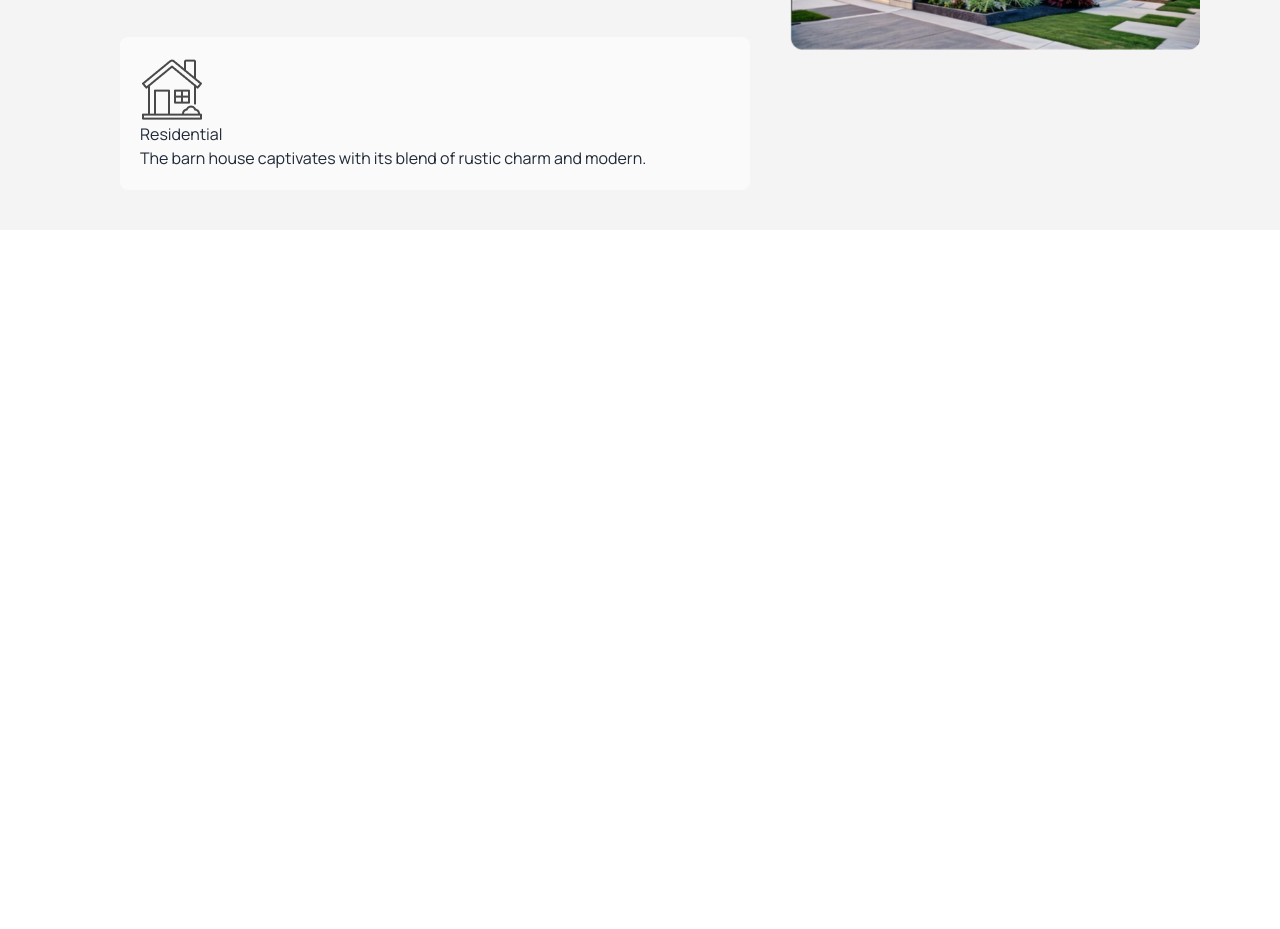
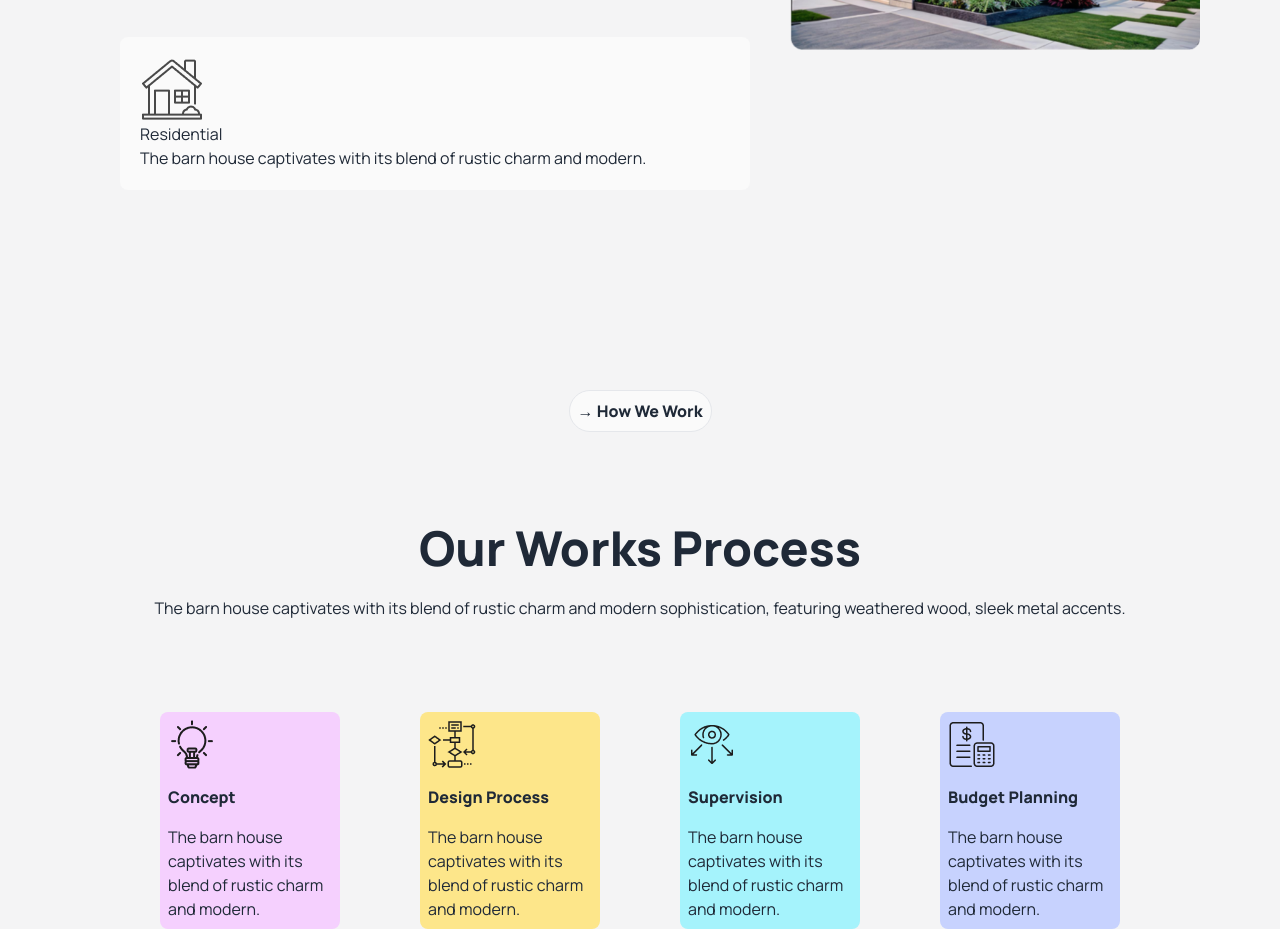
Before and after one commit to safinj34/Assignment-3, a plain HTML site: page index.html in a window 1280 px wide. Shown: the part 1388-2317 px from the top of the page. Before the commit the page ends 1618 px from the top, so only its background shows below. Drawn offline with nearby package versions, Linux system fonts and the light colour scheme.

Commit message:
section3

```diff
--- a/index.html
+++ b/index.html
@@ -32,19 +32,19 @@
         </div></div></div>
     </section>
 
-    <section class="pt-20 px-20 mt-20 bg-zinc-100">
+    <section class="pt-20 px-20 mt-20 bg-zinc-100 max-sm:px-5">
         <img class="max-sm:hidden" src="assets/Vector.png" alt="">
 
-        <div class="flex justify-around max-sm:flex-col max-sm:justify-items-center">
+        <div class="flex justify-around max-sm:flex-col max-sm:justify-items-center ">
 
-<div class=" max-sm:text-center">
+<div class=" max-sm:text-center ">
 
     <div class="max-sm:flex max-sm:justify-center"><button class="border p-2 rounded-full bg-zinc-50 manrope-font">→ About Us</button></div>
 <div><h1 class="text-5xl manrope-font font-black p-3">We design thoughtful, liveable spaces</h1></div>
 <div><p class="manrope-font p-3">The barn house captivates with its blend of rustic charm and
     modern sophistication, featuring weathered wood, sleek metal accents.</p></div>
 
-    <div class="py-10 px-10 max-sm:py-1 max-sm:px-1">
+    <div class="py-10 px-10 max-sm:py-1 max-sm:px-1 ">
 <div class="rounded-lg bg-zinc-50 manrope-font p-5">
 
 
@@ -85,5 +85,58 @@
 
     </section>
 
+    <section class="bg-zinc-100">
+
+        <div class="flex  flex-col">
+
+
+<div class="flex flex-col items-center justify-center py-20">
+
+
+<div class="py-20"><button class="border p-2 rounded-full bg-zinc-50 manrope-font font-black">→ How We Work</button></div>
+<div><h1 class="text-5xl manrope-font font-black p-3">Our Works Process</h1></div>
+<div><p class="manrope-font p-3">The barn house captivates with its blend of rustic charm and modern sophistication, featuring weathered wood, sleek metal accents.</p></div>
+
+
+
+</div>
+
+
+<div class="flex flex-row justify-around px-20 mx-20 gap-20 max-sm:flex-col max-sm:mx-0 max-sm:px-5">
+
+
+
+<div class="bg-fuchsia-200 rounded-lg">
+    <div class="p-2"> <img src="assets/concept.png" alt=""></div>
+    <div class="p-2 font-black manrope-font"><p>Concept</p></div>
+    <div class="p-2 manrope-font"><p>The barn house captivates with its blend of rustic charm and modern.</p></div>
+</div>
+<div class="bg-amber-200 rounded-lg">
+    <div class="p-2"><img src="assets/flow-chart.png" alt=""></div>
+    <div class="p-2 font-black manrope-font"><p>Design Process</p></div>
+    <div class="p-2 manrope-font"><p>The barn house captivates with its blend of rustic charm and modern.</p></div>
+</div>
+<div class="bg-cyan-200 rounded-lg">
+    <div class="p-2"><img src="assets/vision.png" alt=""></div>
+    <div class="p-2 font-black manrope-font"><p>Supervision</p></div>
+    <div class="p-2 manrope-font"><p>The barn house captivates with its blend of rustic charm and modern.</p></div>
+</div>
+<div class="bg-indigo-200 rounded-lg">
+    <div class="p-2"><img src="assets/budget-planning.png" alt=""></div>
+    <div class="p-2 font-black manrope-font"><p>Budget Planning</p></div>
+    <div class="p-2 manrope-font"><p>The barn house captivates with its blend of rustic charm and modern.</p></div>
+</div>
+
+
+
+
+</div>
+
+
+
+        </div>
+
+    </section>
+
 </body>
 </html>
```
